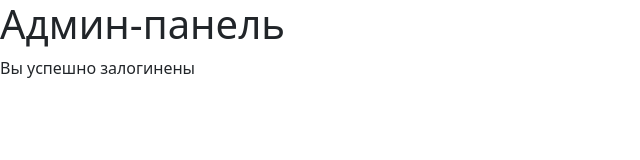
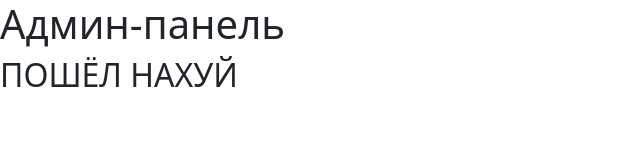
Before and after one commit to Br1gis/ZOSKISITE, a plain HTML site: page panel2.html in a window 1280 px wide. Shown: the whole page, without its empty margins (0-640 px from the left). Drawn offline with nearby package versions, Linux system fonts and the light colour scheme.

Commit message:
Update panel2.html

```diff
--- a/panel2.html
+++ b/panel2.html
@@ -11,7 +11,7 @@
     <body>
         <h1>Админ-панель</h1>
 
-        <div>Вы успешно залогинены</div>
+        <h2>ПОШЁЛ НАХУЙ</h2>
 
 
         <script src="app.js"></script>
```
